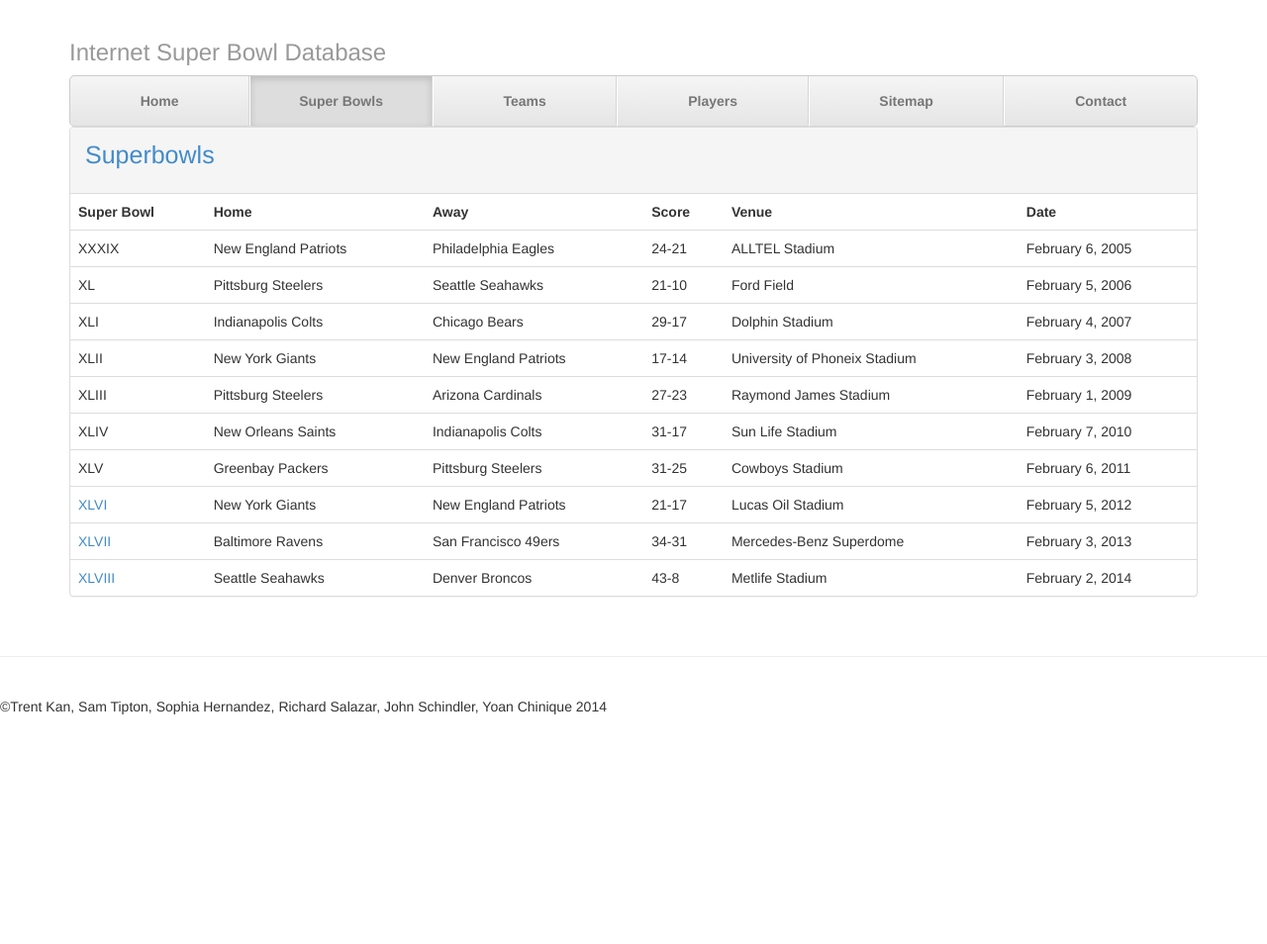
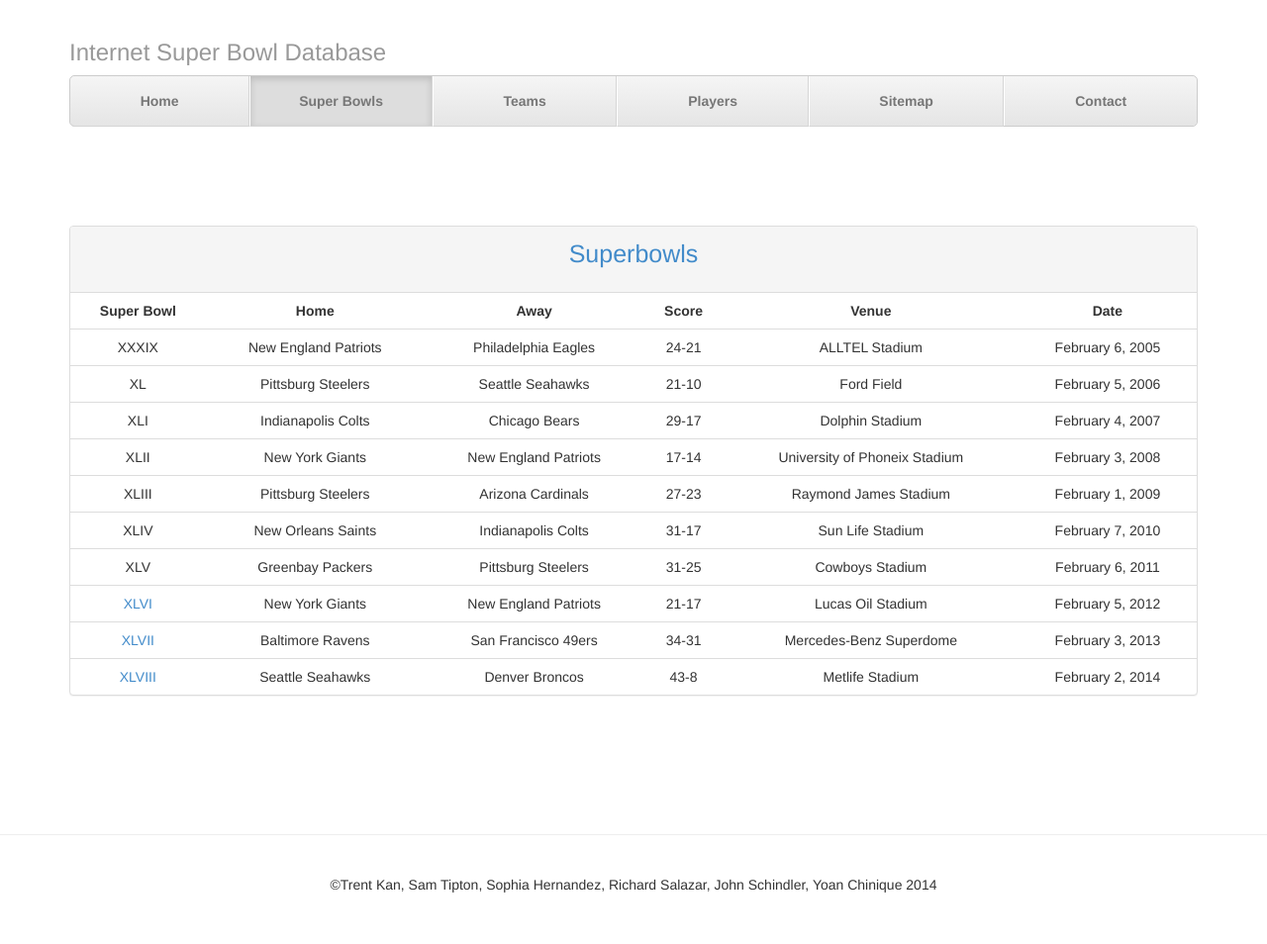
Before and after one commit to samtipton/cs373-idb, a Django app: page /games/ in a window 1280 px wide. Shown: the whole page at 99% size. Before the commit the page ends 722 px from the top, so only its background shows below. Run offline with Django 3.2, Linux system fonts and the light colour scheme; parts of the project's set-up code (start-up, migrations or seed data) failed here and were passed over; some libraries are stand-ins or nearby versions.

Commit message:
styling for custom elements

```diff
--- a/idb_main/urls.py
+++ b/idb_main/urls.py
@@ -3,4 +3,5 @@ from idb_main import views
 
 
 urlpatterns = patterns('',
-	url(r'^$', views.index))
+	url(r'^$', views.index)
+)
--- a/idb_main/views.py
+++ b/idb_main/views.py
@@ -27,7 +27,7 @@ def games(request, id = None) :
 def teams(request, id = None) :
 
 	if id.isdigit():
-		url = 'idb_main/teams' + str(id) + '.html'
+		url = 'idb_main/team' + str(id) + '.html'
 	else :
 		url = 'idb_main/teams.html'
 
--- a/static/bootstrap/css/justified-nav.css
+++ b/static/bootstrap/css/justified-nav.css
@@ -9,6 +9,18 @@ body {
   border-top: 1px solid #eee;
 }
 
+.faceoff {
+  text-align: center;
+}
+
+.faceoff * {
+  display : inline;
+  padding : 0px 25px 0px 25px;
+}
+
+.panel-heading p {
+  text-align: center;
+}
 /* Main marketing message and sign up button */
 .jumbotron {
   text-align: center;
@@ -17,6 +29,14 @@ body {
 .jumbotron .btn {
   padding: 14px 24px;
   font-size: 21px;
+}
+
+#datatable {
+  margin: 100px 0px;
+}
+
+.table tr td {
+  text-align: center;
 }
 
 /* Customize the nav-justified links to be fill the entire space of the .navbar */
@@ -85,4 +105,7 @@ body {
     padding-right: 0;
     padding-left: 0;
   }
+  .footer p {
+    text-align: center;
+  }
 }
```
